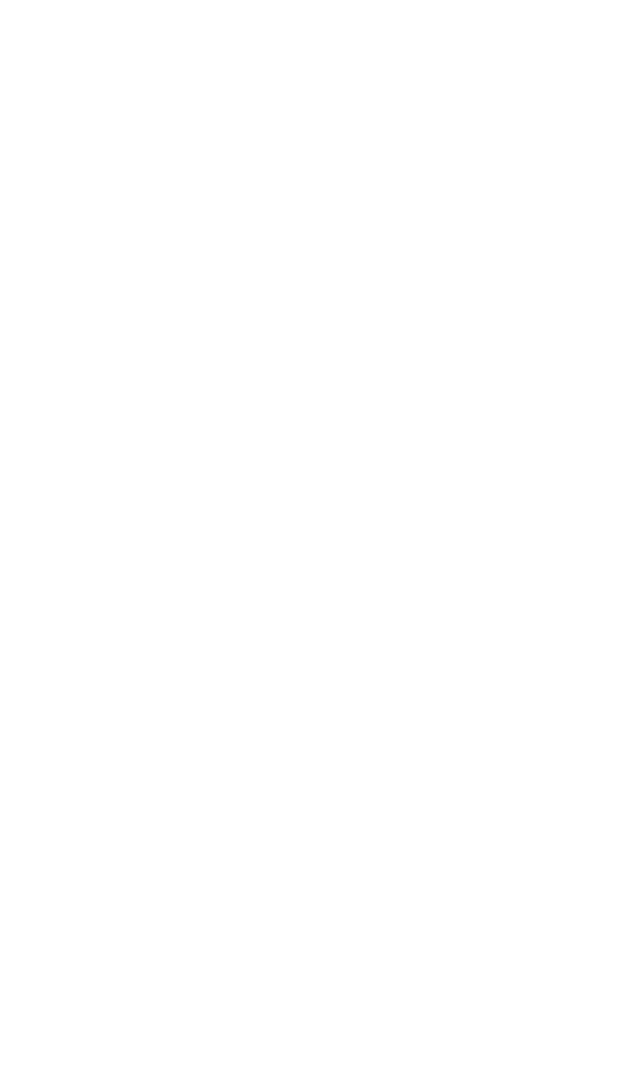
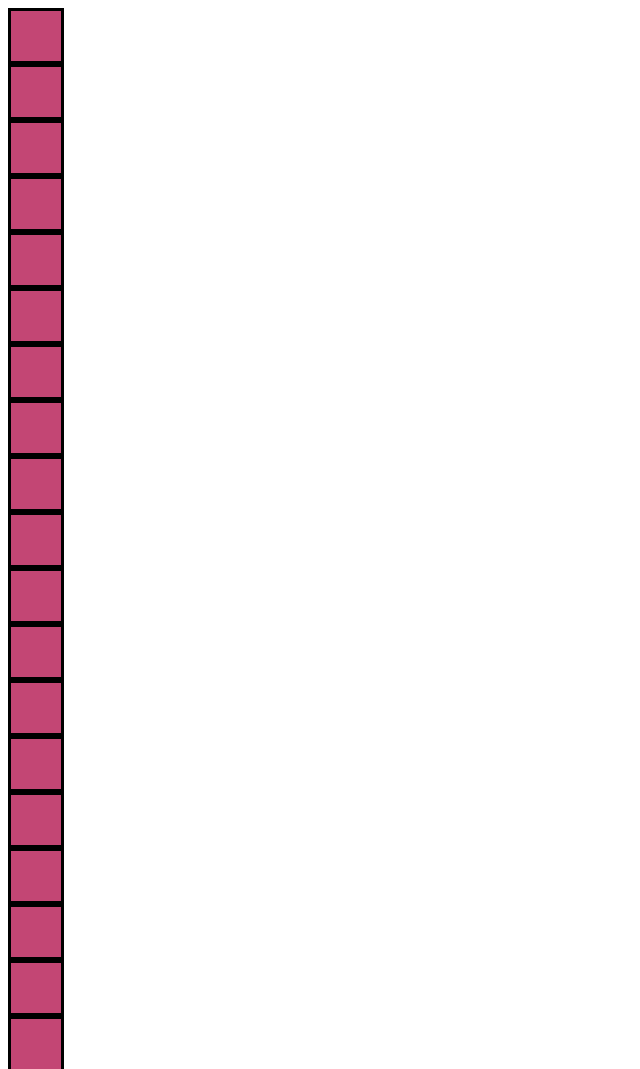
Before and after one commit to EegArlert/Etch-a-Sketch, a plain HTML site: page index.html in a window 1280 px wide. Shown: the top 1069 px of the page, without its empty margins (0-640 px from the left). Before the commit the page ends 800 px from the top, so only its background shows below. Drawn offline with Linux system fonts and the light colour scheme.

Commit message:
added function to create 32 squares. Created styles.css to adjust the color and size of the div

```diff
--- a/index.html
+++ b/index.html
@@ -4,6 +4,7 @@
     <meta charset="UTF-8">
     <meta name="viewport" content="width=device-width, initial-scale=1.0">
     <title>Etch-a-Sketch</title>
+    <link rel="stylesheet" href="styles.css">
 </head>
 <body>
 
--- a/index.js
+++ b/index.js
@@ -0,0 +1,7 @@
+const gridContainer = document.querySelector(".container-grid");
+
+for(let i = 1; i <= 32; i++){
+    const div = document.createElement("div");
+    div.className = "square";
+    gridContainer.appendChild(div)
+}
--- /dev/null
+++ b/styles.css
@@ -0,0 +1,6 @@
+.square{
+    width: 50px;
+    height: 50px;
+    background-color: rgb(195, 70, 116);
+    border-style: solid;
+}
```
